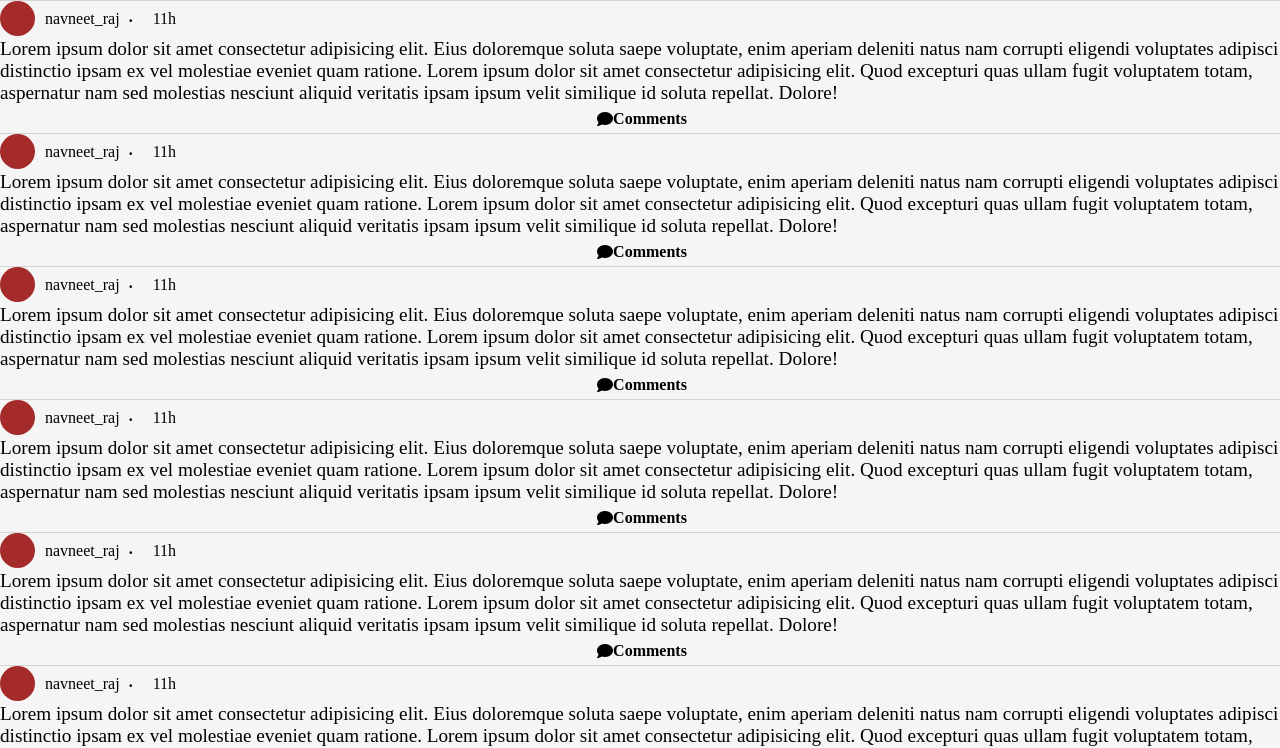
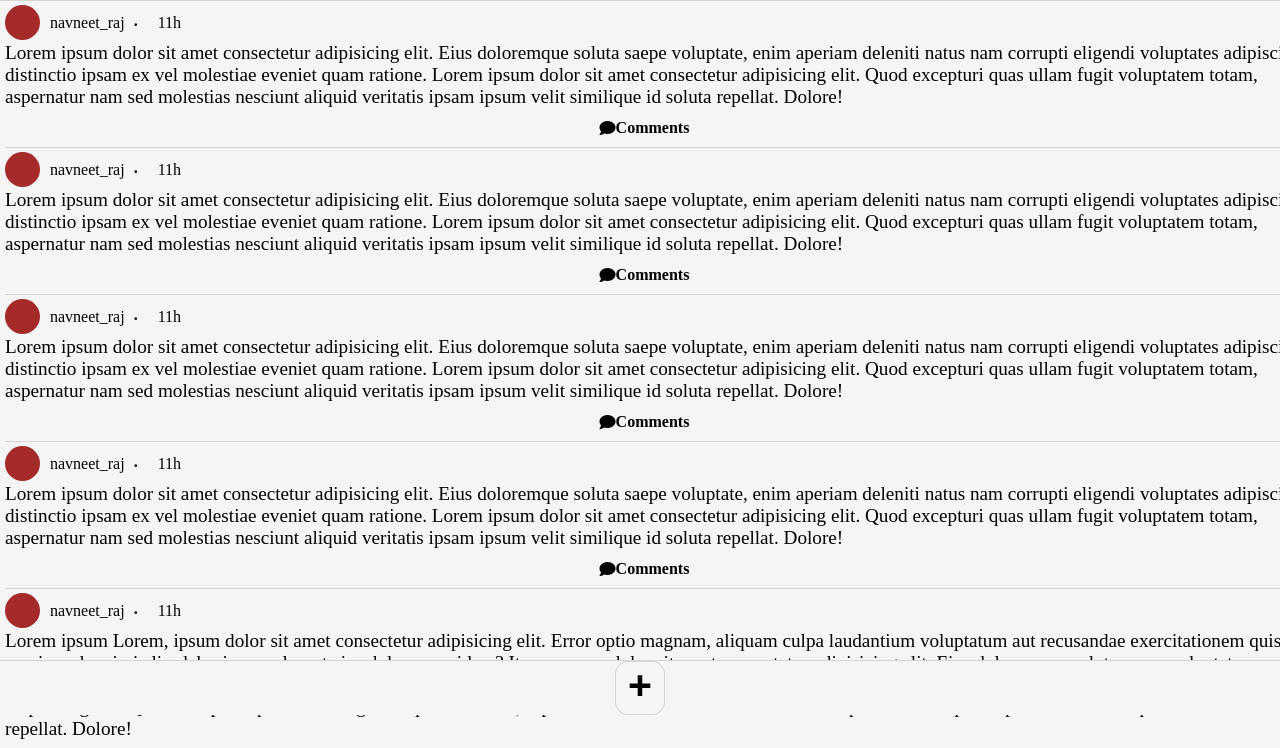
Before and after one commit to navneetraj2623/confession-gossips, a plain HTML site: page index.html in a window 1280 px wide. Shown: the part 85-833 px from the top of the page. Drawn offline with Linux system fonts and the light colour scheme.

Commit message:
added taskbar ,increase the size of comment box,add some gaps between the comments

```diff
--- a/index.html
+++ b/index.html
@@ -80,7 +80,7 @@
             <div id="seperation">.</div>
             <div id="timeStamp">11h</div>
         </div>
-        <div id="content">Lorem ipsum dolor sit amet consectetur adipisicing elit. Eius doloremque soluta saepe voluptate, enim aperiam deleniti natus nam corrupti eligendi voluptates adipisci distinctio ipsam ex vel molestiae eveniet quam ratione. Lorem ipsum dolor sit amet consectetur adipisicing elit. Quod excepturi quas ullam fugit voluptatem totam, aspernatur nam sed molestias nesciunt aliquid veritatis ipsam ipsum velit similique id soluta repellat. Dolore!</div>
+        <div id="content">Lorem ipsum Lorem, ipsum dolor sit amet consectetur adipisicing elit. Error optio magnam, aliquam culpa laudantium voluptatum aut recusandae exercitationem quis maxime ab animi alias laboriosam placeat eius dolorum quidem? Itaque, quas. dolor sit amet consectetur adipisicing elit. Eius doloremque soluta saepe voluptate, enim aperiam deleniti natus nam corrupti eligendi voluptates adipisci distinctio ipsam ex vel molestiae eveniet quam ratione. Lorem ipsum dolor sit amet consectetur adipisicing elit. Quod excepturi quas ullam fugit voluptatem totam, aspernatur nam sed molestias nesciunt aliquid veritatis ipsam ipsum velit similique id soluta repellat. Dolore!</div>
         <div class="commentBox">
             <i id="commentIcon"  class="fa-solid fa-comment"></i>
             <div id="comments">Comments</div>
@@ -99,6 +99,10 @@
             <i id="commentIcon"  class="fa-solid fa-comment"></i>
             <div id="comments">Comments</div>
         </div>
+
+        <div class="taskbar">
+            <button id="add">+</button>
+        </div>
     </div>
 </body>
 <script src="app.js"></script>
--- a/style.css
+++ b/style.css
@@ -4,6 +4,10 @@
     box-sizing: border-box;
     background-color: whitesmoke;
 }
+body {
+  padding-bottom: 55px; /* a little more than taskbar height */
+}
+
 
 .nav{
     background-color:whitesmoke;
@@ -50,6 +54,8 @@
     display: flex;
     align-items: center;
     margin-bottom: 2px;
+    margin-top: 4px;
+    margin-left: 5px;
 }
 #profile{
     height: 35px;
@@ -69,14 +75,15 @@
     margin-left: 20px;
 }
 #content{
-    height: auto;
+    margin-left: 5px;
     width: 100%;
     font-size: larger;
 
 }
 .commentBox{
+    margin-left: 5px;
     display: flex;
-    height: 30px;
+    height: 40px;
     border-bottom: 1px solid rgb(216, 212, 212);
     justify-content: center;
     align-items: center;
@@ -89,3 +96,23 @@
     font-weight: bolder;
 
 }
+.taskbar {
+  position: fixed;
+  bottom: 0;
+  width: 100%;
+  height: 55px;
+  border-top: 1px solid rgb(216, 212, 212);
+  display: flex;
+  justify-content: center;
+  align-items: center;
+}
+#add{
+    height: 54px;
+    width: 50px;
+    border-radius: 25%;
+    font-size: 41px;
+    font-weight: 900;
+    font-style: normal;
+    border: 1px solid rgb(216, 212, 212);
+    padding-bottom: 19px;
+}
```
